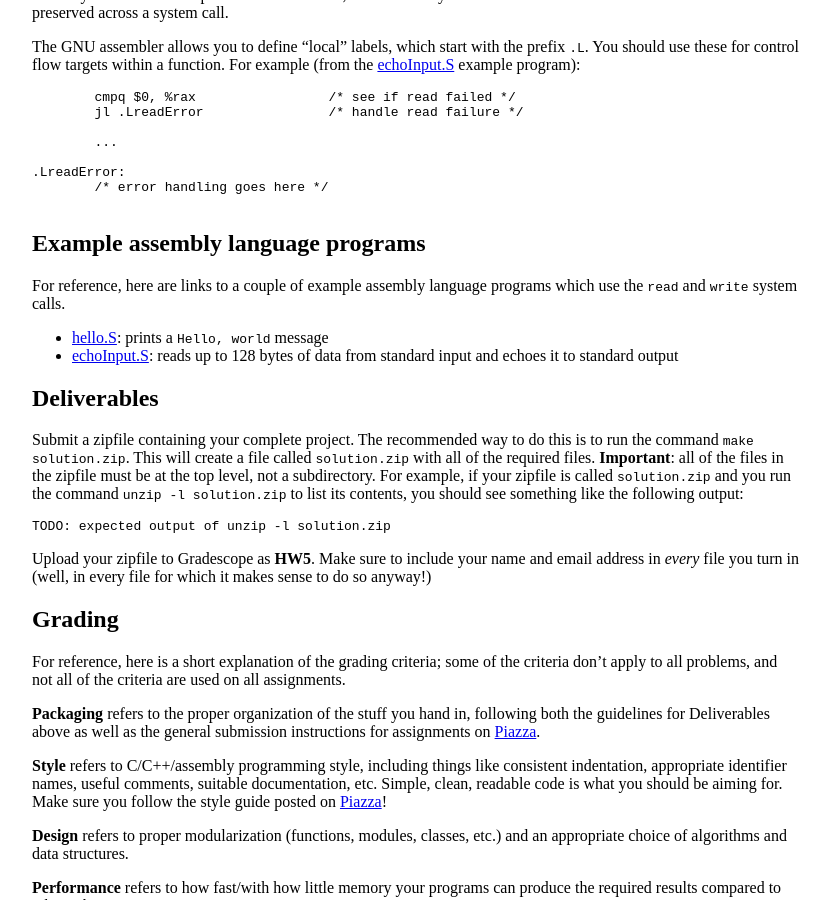
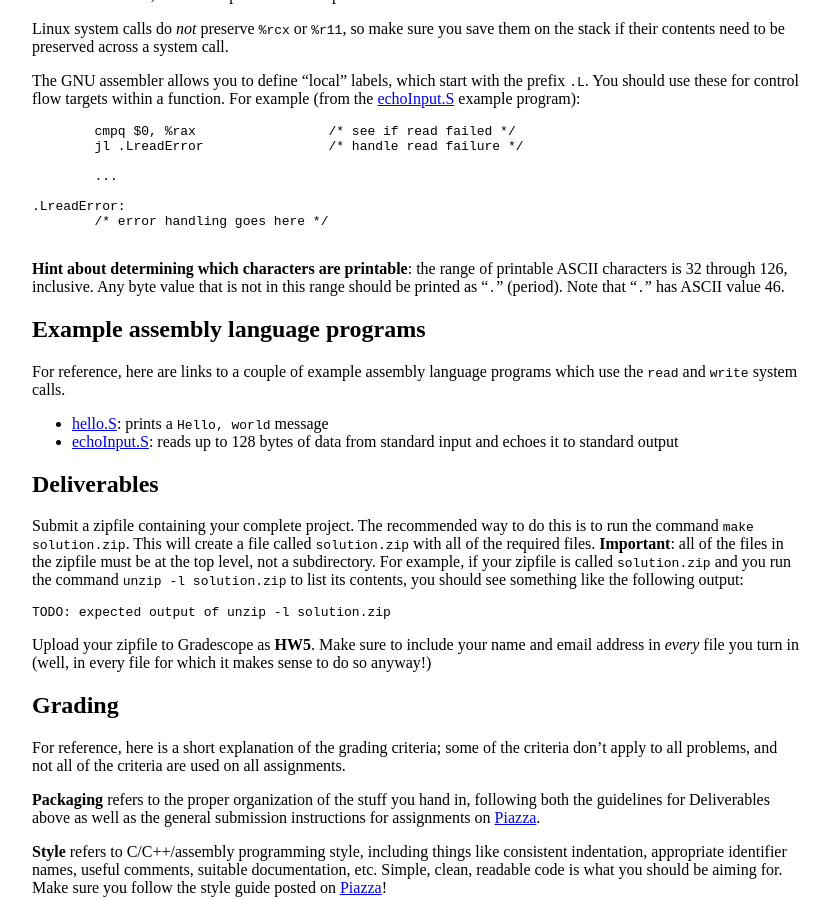
Before and after one commit to jhucsf/fall2019, a Jekyll site: the page built from hw/hw5.md, in a window 1280 px wide and 900 px high, scrolled down 3385 px. Shown: the whole window, without its empty margins (224-1054 px from the left). Built offline with Jekyll 4.4.1, drawn with Linux system fonts in a browser that asks for light colours; some of the changed text lies outside the part shown.

Commit message:
hint about printable characters

````diff
--- a/hw/hw5.md
+++ b/hw/hw5.md
@@ -11,6 +11,8 @@ title: "HW5: x86-64 hexdump"
 Acknowledgment: this assignment is based on the [Fall 2018 HW5](https://www.cs.jhu.edu/~phf/2018/fall/cs229/simple-x86_64.html) by Peter Froehlich.
 
 *Update 10/31*: added [Example assembly language programs](#example-assembly-language-programs)
+
+*Update 11/5*: added hint about how to determine which bytes are printable characters
 
 ## Overview
 
@@ -287,6 +289,11 @@ The GNU assembler allows you to define "local" labels, which start with the pref
 
 ```
 
+**Hint about determining which characters are printable**: the range of
+printable ASCII characters is 32 through 126, inclusive.  Any byte value
+that is not in this range should be printed as "`.`" (period).  Note
+that "`.`" has ASCII value 46.
+
 ## Example assembly language programs
 
 For reference, here are links to a couple of example assembly language programs which use the `read` and `write` system calls.
````
